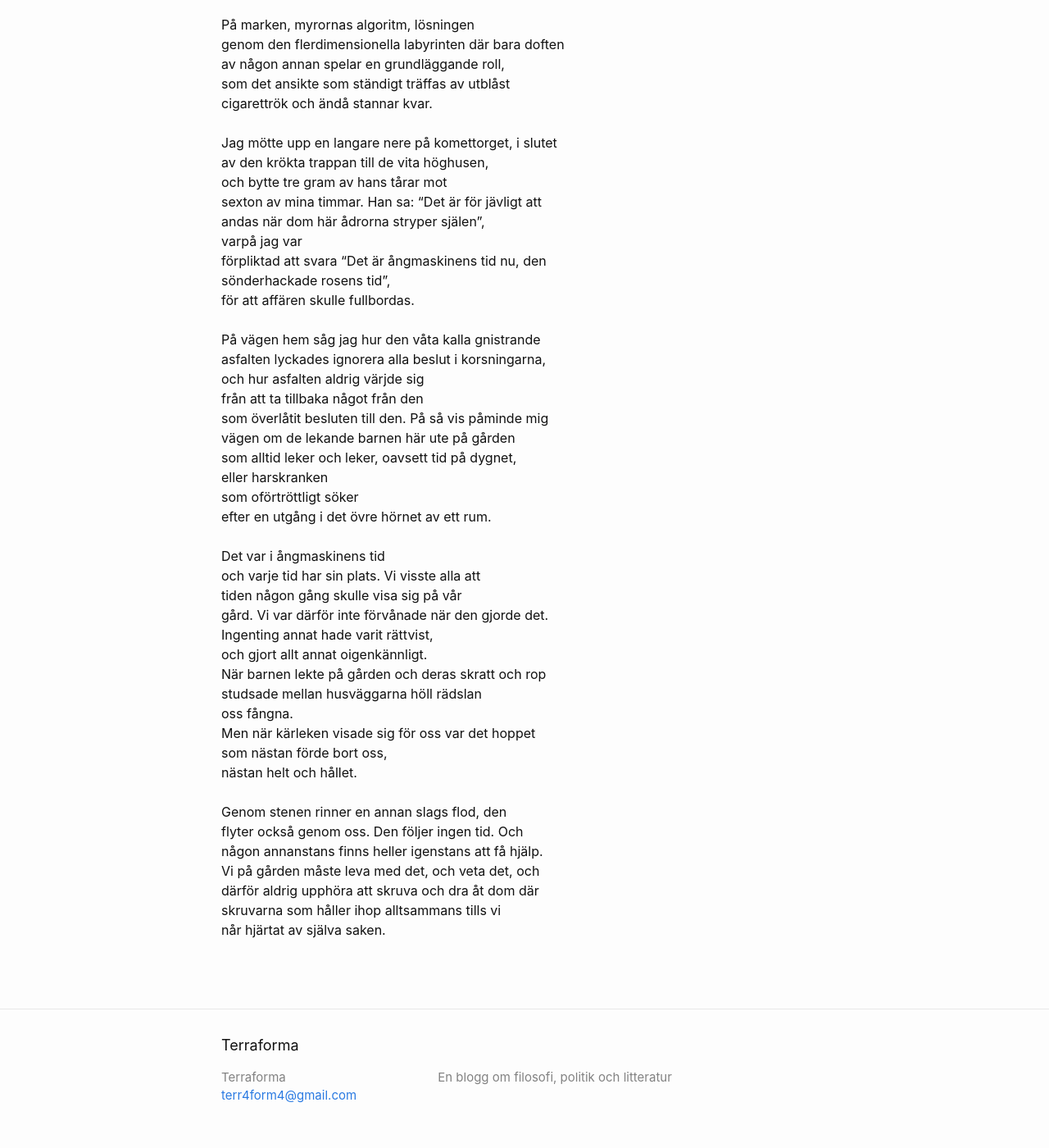
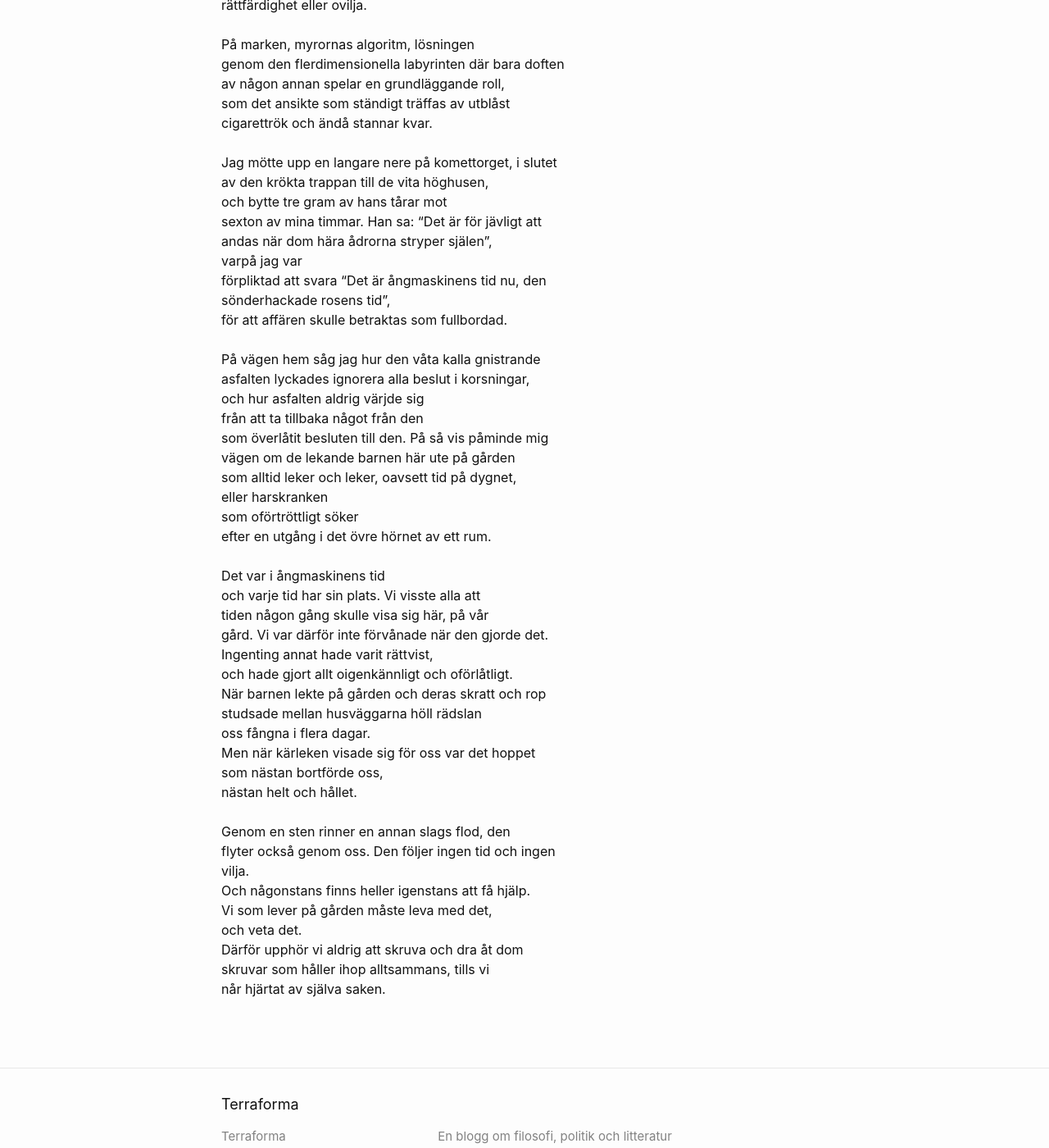
Before and after one commit to terr4form4/terr4form4.github.io, a Jekyll site: the page built from _posts/poesi/2024-01-03-dikter-2023-2024.md, in a window 1280 px wide and 1400 px high, scrolled down 7985 px. Shown: the whole window at 82% size. Built offline with Jekyll 4.4.1, drawn with Linux system fonts in a browser that asks for light colours; comment, search, counter and statistics services are not loaded; some of the changed text lies outside the part shown.

Commit message:
i ångmaskinens tid

```diff
--- a/_posts/poesi/2024-01-03-dikter-2023-2024.md
+++ b/_posts/poesi/2024-01-03-dikter-2023-2024.md
@@ -312,16 +312,18 @@ Det var i ångmaskinens tid, den sönderplockade rosens<br/>
 tid. Jag hade länge vaknat av och an<br/>
 och sedan bara hoppat ur sängen, jag måste sett ut som<br/>
 ett uppkastat mynt som landat på den smala sidan<br/>
-för att fly ett beslut, utan applåder och bitterhet.<br/>
+för att fly ett beslut, utan applåder och
+utan bitterhet.<br/>
 Dagarna var antingen med mig eller utan mig.<br/>
 <br/>
 Runtom på gården vidrörde solen de blanka fönstren och<br/>
 tände somliga av dem, från insidan.<br/>
-Från några balkonger brummade några kylskåp,<br/>
+Från några balkonger brummade kylskåp,<br/>
 ett annat skyldes av ett grönt Mcdonald's parasoll.<br/>
-Hela dagen följde solen oss på gården, och också något<br/>
+Hela dagen följde solen oss nere på gården,<br/>
+men också något<br/>
 inom oss, något lika långsamt och förutsägbart som<br/>
-rättfärdighet eller partiskhet.<br/>
+rättfärdighet eller ovilja.<br/>
 <br/>
 På marken, myrornas algoritm, lösningen<br/>
 genom den flerdimensionella labyrinten där bara doften<br/>
@@ -333,14 +335,14 @@ Jag mötte upp en langare nere på komettorget, i slutet<br/>
 av den krökta trappan till de vita höghusen,<br/>
 och bytte tre gram av hans tårar mot<br/>
 sexton av mina timmar. Han sa: "Det är för jävligt att<br/>
-andas när dom här ådrorna stryper själen",<br/>
+andas när dom hära ådrorna stryper själen",<br/>
 varpå jag var<br/>
 förpliktad att svara "Det är ångmaskinens tid nu, den<br/>
 sönderhackade rosens tid",<br/>
-för att affären skulle fullbordas.<br/>
+för att affären skulle betraktas som fullbordad.<br/>
 <br/>
 På vägen hem såg jag hur den våta kalla gnistrande<br/>
-asfalten lyckades ignorera alla beslut i korsningarna,<br/>
+asfalten lyckades ignorera alla beslut i korsningar,<br/>
 och hur asfalten aldrig värjde sig<br/>
 från att ta tillbaka något från den<br/>
 som överlåtit besluten till den. På så vis påminde mig<br/>
@@ -352,22 +354,24 @@ efter en utgång i det övre hörnet av ett rum.<br/>
 <br/>
 Det var i ångmaskinens tid<br/>
 och varje tid har sin plats. Vi visste alla att<br/>
-tiden någon gång skulle visa sig på vår<br/>
+tiden någon gång skulle visa sig här, på vår<br/>
 gård. Vi var därför inte förvånade när den gjorde det.<br/>
 Ingenting annat hade varit rättvist,<br/>
-och gjort allt annat oigenkännligt.<br/>
+och hade gjort allt oigenkännligt och oförlåtligt.<br/>
 När barnen lekte på gården och deras skratt och rop<br/>
 studsade mellan husväggarna höll rädslan<br/>
-oss fångna.<br/>
+oss fångna i flera dagar.<br/>
 Men när kärleken visade sig för oss var det hoppet<br/>
-som nästan förde bort oss,<br/>
+som nästan bortförde oss,<br/>
 nästan helt och hållet.<br/>
 <br/>
-Genom stenen rinner en annan slags flod, den<br/>
-flyter också genom oss. Den följer ingen tid. Och<br/>
-någon annanstans finns heller igenstans att få hjälp.<br/>
-Vi på gården måste leva med det, och veta det, och<br/>
-därför aldrig upphöra att skruva och dra åt dom där<br/>
-skruvarna som håller ihop alltsammans tills vi<br/>
+Genom en sten rinner en annan slags flod, den<br/>
+flyter också genom oss. Den följer ingen tid och ingen<br/>
+vilja.<br/>
+Och någonstans finns heller igenstans att få hjälp.<br/>
+Vi som lever på gården måste leva med det,<br/>
+och veta det.<br/>
+Därför upphör vi aldrig att skruva och dra åt dom<br/>
+skruvar som håller ihop alltsammans, tills vi<br/>
 når hjärtat av själva saken.<br/>
 <br/>
```
